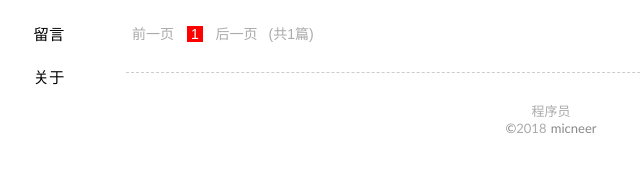
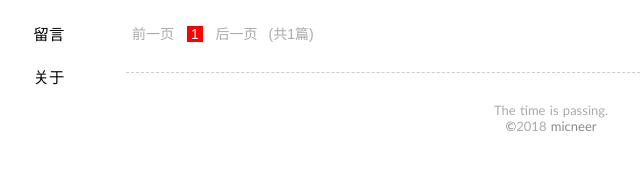
Before and after one commit to micneer/micneer.github.io, a Jekyll site: the page built from index.html, in a window 1280 px wide. Shown: the part 181-353 px from the top of the page, without its empty margins (89-729 px from the left). Built offline with Jekyll 4.4.1, drawn with Linux system fonts in a browser that asks for light colours; the list of posts is cut into pages by our own code; comment, search, counter and statistics services are not loaded.

Commit message:
auto update by shell

```diff
--- a/_config.yml
+++ b/_config.yml
@@ -1,9 +1,9 @@
 # Site settings
 title: Micneer
-name: Micneer::Programmer
+name: Micneer
 email: idea@micneer.com
 description: > # this means to ignore newlines until "baseurl:"
-  程序员
+  The time is passing.
 baseurl: "" # the subpath of your site, e.g. /blog/
 url: "http://micneer.com" # the base hostname & protocol for your site
 
```
Also changed, not shown: _includes/head.html (+0 -11 lines).
